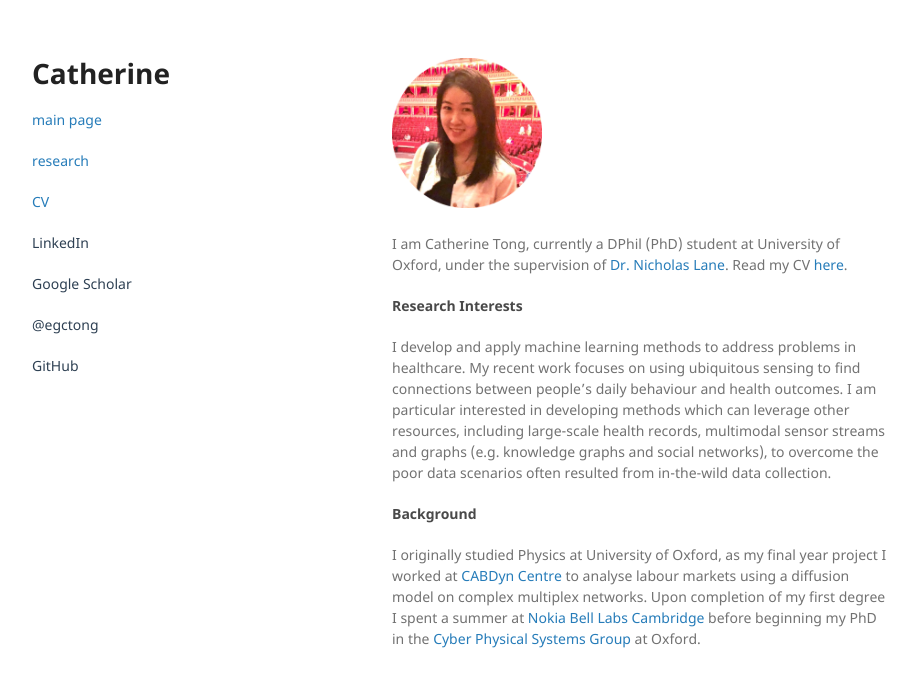
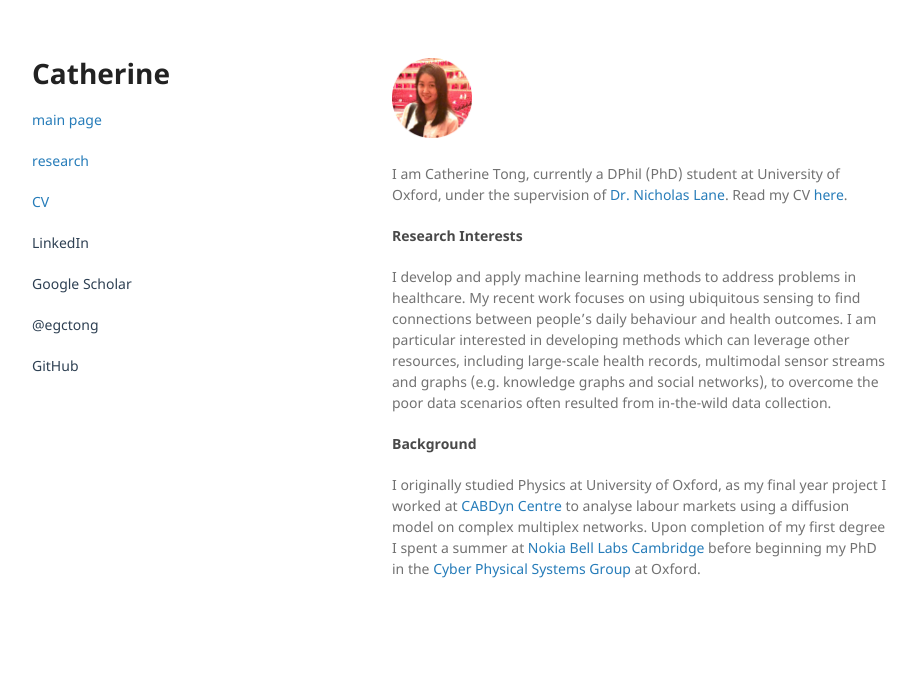
Before and after one commit to egctong/egctong.github.io, a Jekyll site: the page built from index.md, in a window 1280 px wide. Shown: the top 687 px of the page, without its empty margins (178-1095 px from the left). Built offline with Jekyll 4.4.1, drawn with Linux system fonts in a browser that asks for light colours.

Commit message:
Update index.md

```diff
--- a/index.md
+++ b/index.md
@@ -2,7 +2,7 @@
 layout: default
 ---
 
-<img src="ct.png" alt="Catherine Tong" style="width:150px;height:150px;">
+<img src="ct.png" alt="Catherine Tong" style="width:80px;height:80px;">
 
 <!-- # [](#Introduction) About Me -->
 
```
